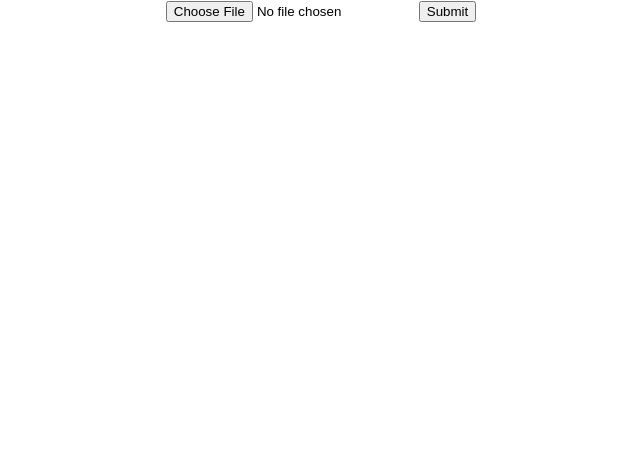
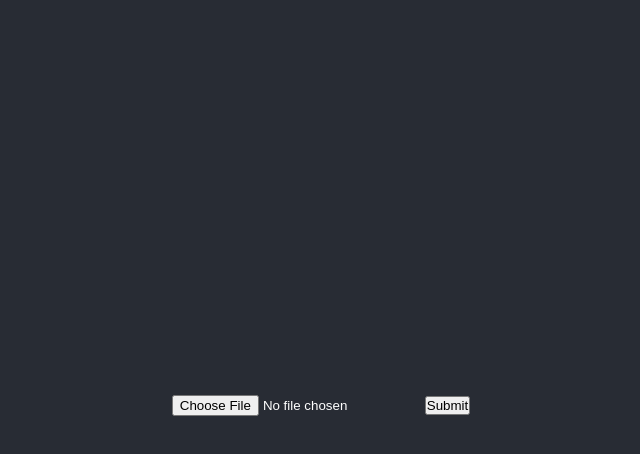
Before and after one commit to miloszwojcik/cheesecake, a React (Create React App) app: page / in a window 1280 px wide. Shown: the top 454 px of the page, without its empty margins (319-959 px from the left). Built offline with nearby package versions, Linux system fonts and the light colour scheme.

Commit message:
Setup styling

```diff
--- a/package.json
+++ b/package.json
@@ -6,6 +6,7 @@
     "@testing-library/jest-dom": "^5.16.1",
     "@testing-library/react": "^12.1.2",
     "@testing-library/user-event": "^13.5.0",
+    "node-sass": "^7.0.1",
     "react": "^17.0.2",
     "react-dom": "^17.0.2",
     "react-scripts": "5.0.0",
--- a/src/App.css
+++ /dev/null
@@ -1,38 +0,0 @@
-.App {
-  text-align: center;
-}
-
-.App-logo {
-  height: 40vmin;
-  pointer-events: none;
-}
-
-@media (prefers-reduced-motion: no-preference) {
-  .App-logo {
-    animation: App-logo-spin infinite 20s linear;
-  }
-}
-
-.App-header {
-  background-color: #282c34;
-  min-height: 100vh;
-  display: flex;
-  flex-direction: column;
-  align-items: center;
-  justify-content: center;
-  font-size: calc(10px + 2vmin);
-  color: white;
-}
-
-.App-link {
-  color: #61dafb;
-}
-
-@keyframes App-logo-spin {
-  from {
-    transform: rotate(0deg);
-  }
-  to {
-    transform: rotate(360deg);
-  }
-}
--- a/src/App.js
+++ b/src/App.js
@@ -1,4 +1,4 @@
-import "./App.css";
+import "./App.scss";
 import CsvReader from "./components/CsvReaderTool";
 
 function App() {
--- /dev/null
+++ b/src/App.scss
@@ -0,0 +1,9 @@
+.App {
+  display: flex;
+  align-items: center;
+  justify-content: center;
+  min-height: 100vh;
+  background-color: #282c34;
+  font-size: calc(10px + 2vmin);
+  color: white;
+}
--- a/src/components/CsvReaderTool.jsx
+++ b/src/components/CsvReaderTool.jsx
@@ -102,7 +102,8 @@ export default function CsvReader() {
         <button
           onClick={(e) => {
             e.preventDefault();
-            if (csvFile) submit();
+
+            csvFile && submit();
           }}
         >
           Submit
--- a/src/index.css
+++ b/src/index.css
@@ -1,13 +1,19 @@
 body {
   margin: 0;
-  font-family: -apple-system, BlinkMacSystemFont, 'Segoe UI', 'Roboto', 'Oxygen',
-    'Ubuntu', 'Cantarell', 'Fira Sans', 'Droid Sans', 'Helvetica Neue',
+  font-family: -apple-system, BlinkMacSystemFont, "Segoe UI", "Roboto", "Oxygen",
+    "Ubuntu", "Cantarell", "Fira Sans", "Droid Sans", "Helvetica Neue",
     sans-serif;
   -webkit-font-smoothing: antialiased;
   -moz-osx-font-smoothing: grayscale;
 }
 
 code {
-  font-family: source-code-pro, Menlo, Monaco, Consolas, 'Courier New',
+  font-family: source-code-pro, Menlo, Monaco, Consolas, "Courier New",
     monospace;
 }
+
+* {
+  margin: 0;
+  padding: 0;
+  box-sizing: content-box;
+}
```
Also changed, not shown: 1 other file (tests, documents, lock files or other folders).
